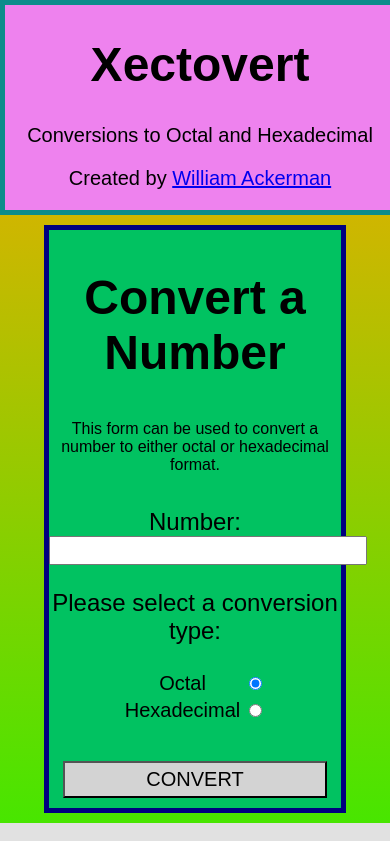
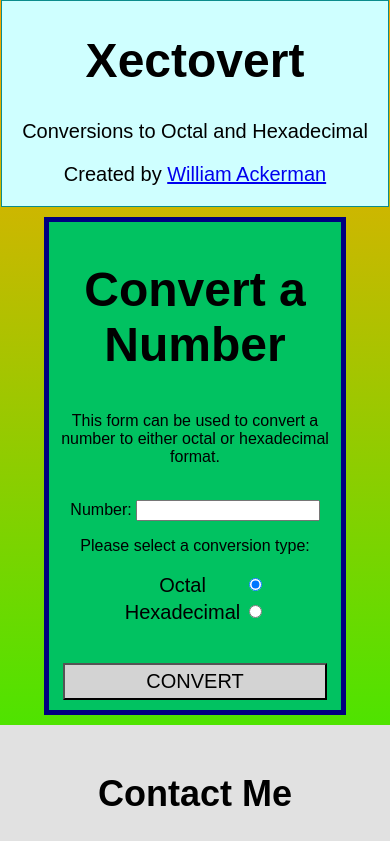
Before and after one commit to WilliamAckerman/Xectovert, a plain HTML site: page index.html in a window 390 px wide. Shown: the top 841 px of the page. Drawn offline with Linux system fonts and the light colour scheme.

Commit message:
Commit before trying jest

```diff
--- a/footer.css
+++ b/footer.css
@@ -6,7 +6,6 @@ footer {
     width: 100%;
     bottom: 0;
     left: 0;
-    flex-shrink: 0;
 }
 .contact-info {
     margin-bottom: 20px;
--- a/index.html
+++ b/index.html
@@ -8,6 +8,13 @@
         <link rel="stylesheet" href="footer.css">
         <script src="https://kit.fontawesome.com/7f03c30e61.js" crossorigin="anonymous"></script>
         <script src="script.js"></script>
+        <!--
+        This is Xectovert, a web application that allows users to
+        convert numbers to either octal or hexadecimal format. This project
+        incorporates HTML, CSS, and JavaScript.
+
+        -W.A.
+        -->
     </head>
     <body>
         <main id="main-section">
@@ -16,7 +23,7 @@
                 <p class="subtitle">Conversions to Octal and Hexadecimal</p>
                 <p class="subtitle">
                     Created by
-                    <a href="https://www.linkedin.com/in/william-ackerman-6a4005290/" target="_blank">
+                    <a id="linkedInLink" href="https://www.linkedin.com/in/william-ackerman-6a4005290/" target="_blank">
                         William Ackerman
                     </a>
                 </p>
@@ -25,19 +32,58 @@
                 <h2 class="title">Convert a Number</h2>
                 <p>This form can be used to convert a number to either octal or hexadecimal format.</p>
 
+                <!--
+                This <div> element displays a message and the number the user entered in the form converted
+                to the format the user selected.
+
+                This <div> element is initially hidden until the user clicks the convert button, with a
+                number entered in the number input field of the form.
+
+                -W.A.
+                -->
                 <div id="resultDiv">
+
+                    <!--
+                    This displays the message of what the number the user has entered
+                    converted to the selected format is
+
+                    -W.A.
+                    -->
                     <p id="resultMessage"></p>
+
+                    <!--
+                    This displays the number the user entered converted to the
+                    selected format
+
+                    -W.A.
+                    -->
                     <p id="result"></p>
                 </div>
                 <br>
 
+                <!--
+                Form for a user to enter a number and convert it to octal or
+                hexadecimal format, depending on their choice.
+
+                When the convert button is clicked and a number has been entered
+                in the number input field, the number entered is converted to either
+                octal or hexadecimal format, depending on which radio button is clicked.
+
+                -W.A.
+                -->
                 <form name="conversionForm" id="conversionForm" onsubmit="conversion();">
-                    <label for="number" class="formNum">Number:</label>
+                    <label for="number" class="formHandle">Number:</label>
+
+                    <!--
+                    User inputs number to be converted
+
+                    -W.A.
+                    -->
                     <input name="number" id="number" type="number" required />
 
                     <br>
 
-                    <p class="formNum">Please select a conversion type:</p>
+                    <p class="formHandle">Please select a conversion type:</p>
 
                     <table>
                         <tr>
@@ -47,6 +93,12 @@
                                 </label>
                             </td>
                             <td>
+                                <!--
+                                Radio button; when selected when submit button is clicked,
+                                number will be converted to octal format
+
+                                -W.A.
+                                -->
                                 <input id="octBtn" type="radio" value="oct" name="format" checked>
                             </td>
                         </tr>
@@ -57,12 +109,26 @@
                                 </label>
                             </td>
                             <td>
+                                <!--
+                                Radio button; when selected when submit button is clicked,
+                                number will be converted to hexadecimal format
+
+                                -W.A.
+                                -->
                                 <input id="hexBtn" type="radio" value="hexadecimal" name="format">
                             </td>
                         </tr>
                     </table>
 
                     <br><br>
+                    <!--
+                    When the user clicks the convert button and has entered a number in the number
+                    input field, the number will be converted to either octal or hexadecimal
+                    format, depending on which radio button was selected. The result will also
+                    be displayed in the resultDiv element.
+
+                    -W.A.
+                    -->
                     <button id="convertBtn" type="submit">CONVERT</button>
                 </form>
             </div>
--- a/style.css
+++ b/style.css
@@ -18,9 +18,11 @@ body {
 }
 
 .titleCard {
-    background-color: violet;
-    border: 5px solid rgb(12, 140, 140);
-    width: 100%;
+    background-color: rgb(207, 255, 255);
+    border: 1px solid rgb(12, 140, 140);
+    width: 99.8%;
+    top: 0;
+    left: 0;
 }
 
 .convertCard {
@@ -55,7 +57,7 @@ body {
 
 /* Form CSS */
 
-.formNum {
+.formHandle {
     font-size: 24px;
 }
 
@@ -81,3 +83,26 @@ table {
     font-size: 20px;
     margin-bottom: 10px;
 }
+
+/* CSS for smaller screen sizes */
+@media screen and (max-width: 767px) {
+    .titleCard {
+        border: 1px solid rgb(12, 140, 140);
+        width: 99%;
+    }
+
+    #number {
+        width: 60%;
+        height: 1.5vh;
+        font-size: 16px;
+    }
+    .formHandle {
+        font-size: 16px;
+    }
+    #resultMessage {
+        font-size: 18px;
+    }
+    #result {
+        font-size: 24px;
+    }
+}
```
Also changed, not shown: script.js (+12 -0 lines), README.md.
